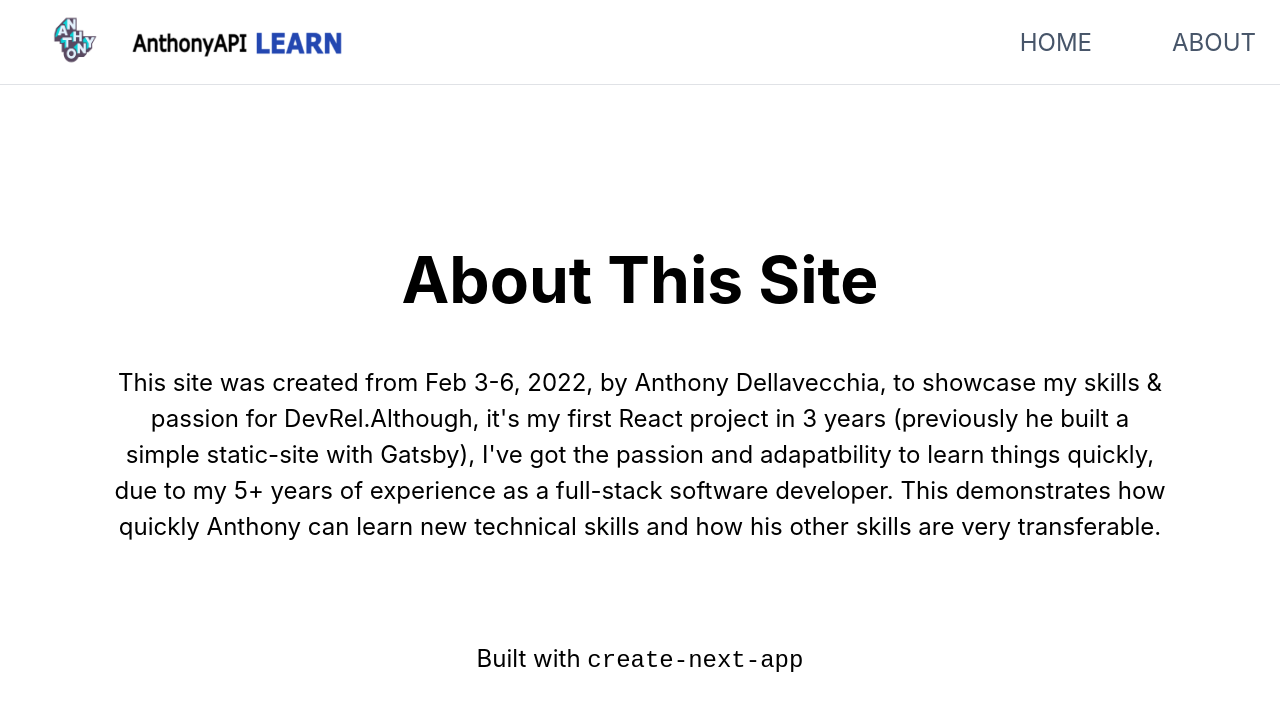
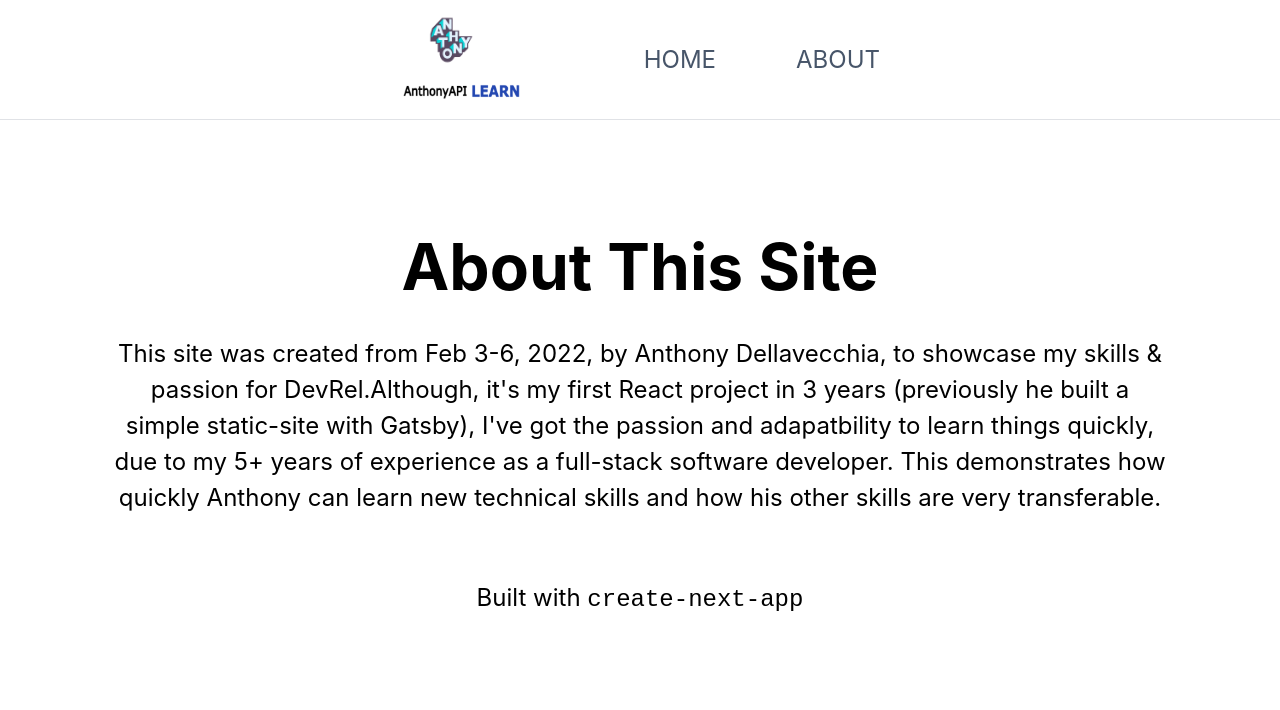
Before and after one commit to anthonyjdella/roadmap, a Next.js app: page /about in a window 1280 px wide. Shown: the top 710 px of the page. Built offline with nearby package versions, Linux system fonts and the light colour scheme.

Commit message:
style(pretty): 💄 styling the site

```diff
--- a/styles/Home.module.css
+++ b/styles/Home.module.css
@@ -3,7 +3,7 @@
 }
 
 .main {
-  min-height: 100vh;
+  min-height: 80vh;
   padding: 4rem 0;
   flex: 1;
   display: flex;
@@ -35,9 +35,30 @@
 }
 
 .description {
-  margin: 3rem 5rem;
+  margin: 2rem 5rem;
   line-height: 1.5;
   font-size: 1.5rem;
+}
+
+.link {
+    color: #343139;
+    text-decoration: none;
+		border-bottom: .125em solid #ff6407;
+		box-shadow: inset 0 -0.125em 0 #ff6407;
+		transition: box-shadow 270ms cubic-bezier(0.77, 0, 0.175, 1), color 270ms cubic-bezier(0.77, 0, 0.175, 1);
+}
+
+.link:hover {
+    box-shadow: inset 0 -1.125em 0 #ff6407;
+    color: #000;
+}
+
+.link:focus {
+    background: #fff;
+    outline: none;
+    background: #ff6407;
+    color: #fff;
+    box-shadow: 8px 8px 24px rgba(0, 0, 0, 0.2);
 }
 
 .code {
--- a/styles/Menu.module.css
+++ b/styles/Menu.module.css
@@ -2,7 +2,7 @@
     display: flex;
     justify-content: space-between;
     align-items: center;
-    padding: .5rem 1.5rem;
+    padding: .5rem 2.5rem;
     border-bottom: 1px solid #E0E2E6;
 }
 
@@ -46,6 +46,12 @@
     font-size: 2.1rem;
     font-weight: 500;
     color: #482ff7;
+}
+
+@media only screen and (min-width: 768px) {
+    .navbar {
+        padding: .5rem 25rem;
+    }
 }
 
 @media only screen and (max-width: 768px) {
```
